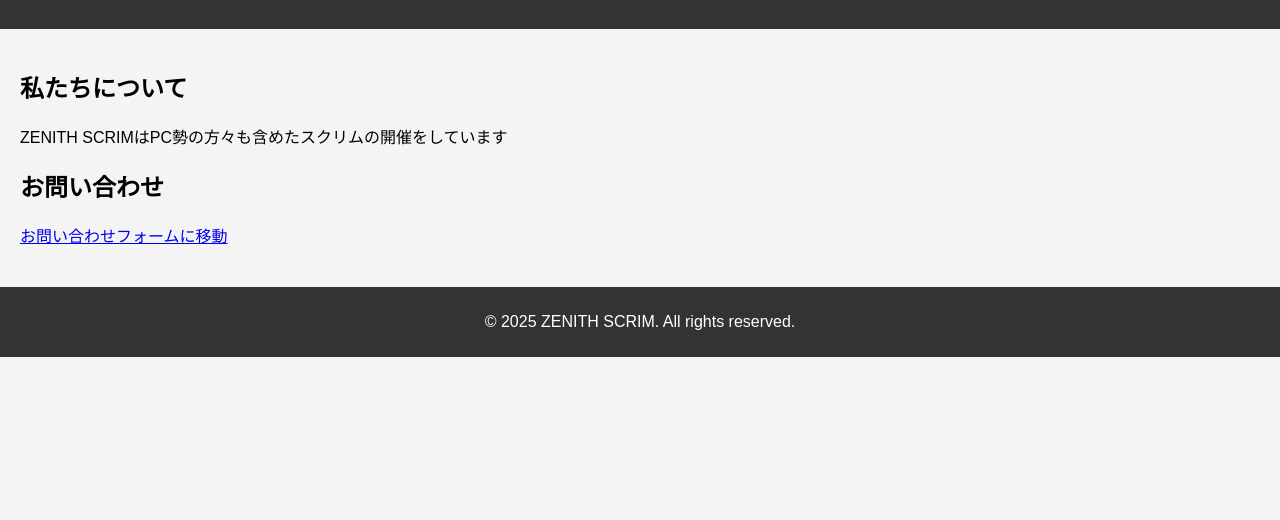
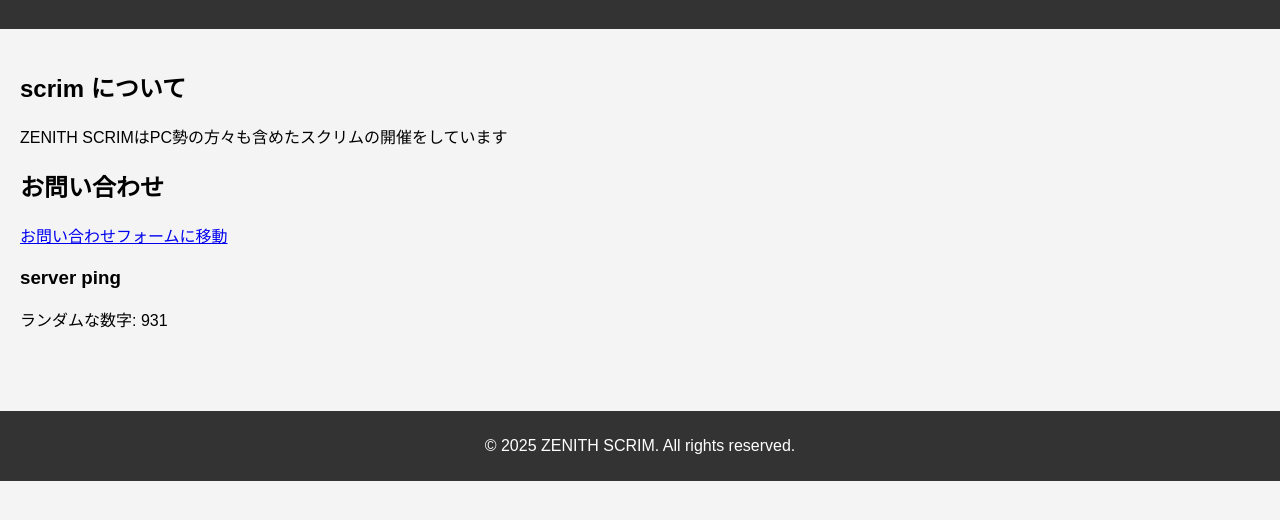
Before and after one commit to aerser/ZENITH_SCRIM-s-SITE, a plain HTML site: page index.html in a window 1280 px wide. Shown: the part 80-600 px from the top of the page. Drawn offline with Linux system fonts and the light colour scheme.

Commit message:
Update index.html

```diff
--- a/index.html
+++ b/index.html
@@ -12,17 +12,24 @@
     </header>
     <main>
         <section>
-            <h2>私たちについて</h2>
+            <h2>scrim について</h2>
             <p>ZENITH SCRIMはPC勢の方々も含めたスクリムの開催をしています</p>
         </section>
         <section>
             <h2>お問い合わせ</h2>
             <p><a href="https://forms.gle/Ln4dFQrFkPfZf5fy5" target="_blank">お問い合わせフォームに移動</a></p>
         </section>
+        <section>
+            <h3> server ping </h3>
+            <p id="random-number"></p>
+　　　　　</section>
     </main>
     <footer>
         <p>&copy; 2025 ZENITH SCRIM. All rights reserved.</p>
     </footer>
+    <script>
+        document.getElementById('random-number').textContent = "ランダムな数字: " + Math.floor(Math.random() * 100) + 1;
+    </script>
     <script src="script.js"></script>
 </body>
 </html>
```
